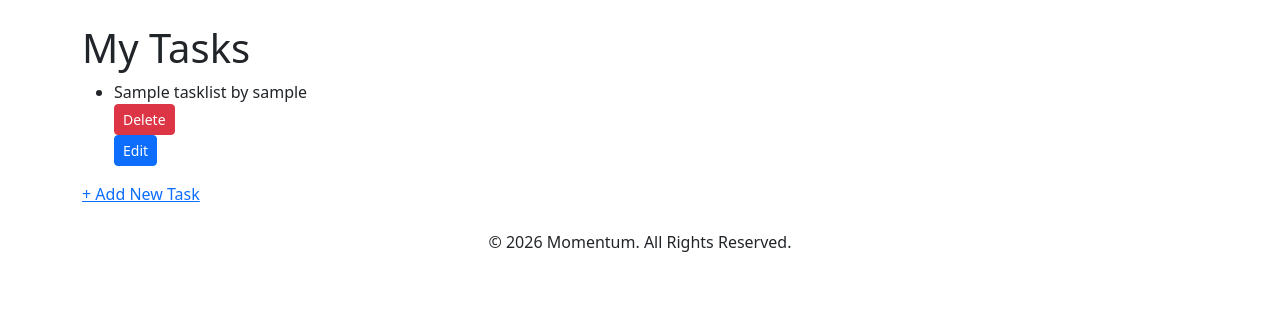
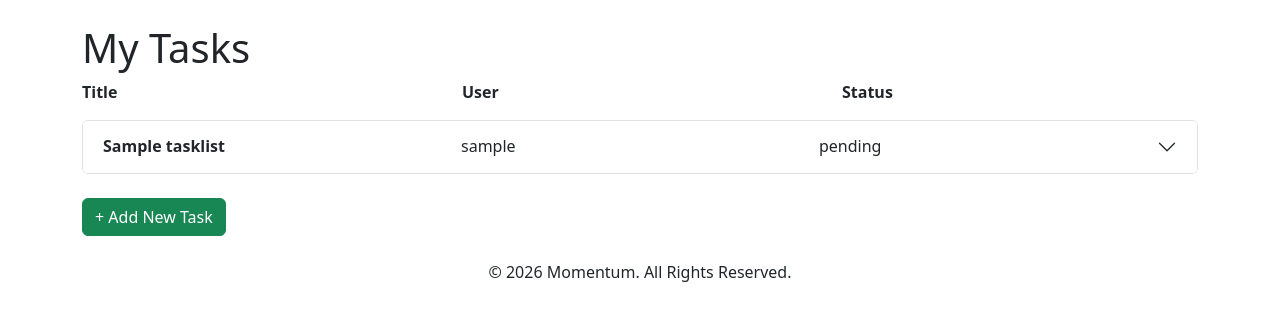
Before and after one commit to decccmcc/momentum, a Django app: page / in a window 1280 px wide. Shown: the part 56-377 px from the top of the page. Run offline with Django 5.2, Linux system fonts and the light colour scheme; a user stored in the database is signed in; tables that the repository leaves empty hold one stand-in row (values such as "Sample post"); some libraries are stand-ins or nearby versions.

Commit message:
Refactor task view to use accordion layout and improve task display

```diff
--- a/task/templates/task/task_view.html
+++ b/task/templates/task/task_view.html
@@ -1,23 +1,67 @@
-{% extends "index.html" %}
-
-{% block content %}
+{% extends "index.html" %} {% block content %}
 
 <h1>My Tasks</h1>
 
-<ul>
-    {% for task in tasks %}
-    <li>
-        {{ task.title }} by {{ task.user }}
-        <form method="post" action="{% url 'delete_task' task.pk %}">
+<!-- Shared header row -->
+<div class="row fw-bold pb-2 mb-2">
+  <div class="col-4">Title</div>
+  <div class="col-4">User</div>
+  <div class="col-4">Status</div>
+</div>
+
+<div class="accordion" id="taskAccordion">
+  {% for task in tasks %}
+  <div class="accordion-item mb-2">
+    <h2 class="accordion-header" id="heading{{ task.id }}">
+      <button
+        class="accordion-button collapsed"
+        type="button"
+        data-bs-toggle="collapse"
+        data-bs-target="#collapse{{ task.id }}"
+        aria-expanded="false"
+        aria-controls="collapse{{ task.id }}"
+      >
+        <div class="row w-100">
+          <div class="col-4 fw-bold">{{ task.title }}</div>
+          <div class="col-4">{{ task.user }}</div>
+          <div class="col-4">{{ task.status }}</div>
+        </div>
+      </button>
+    </h2>
+
+    <div
+      id="collapse{{ task.id }}"
+      class="accordion-collapse collapse"
+      aria-labelledby="heading{{ task.id }}"
+      data-bs-parent="#taskAccordion"
+    >
+      <div class="accordion-body">
+        <p class="mb-3">
+          <strong>Description:</strong><br />
+          {{ task.description }}
+        </p>
+
+        <div class="d-flex gap-2">
+          <form method="post" action="{% url 'delete_task' task.pk %}">
             {% csrf_token %}
             <button type="submit" class="btn btn-danger btn-sm">Delete</button>
-        </form>
-        <a href="{% url 'task_edit' task.id %}" class="btn btn-sm btn-primary">Edit</a>
-    </li>
-    {% empty %}
-    <li>No tasks yet.</li>
-    {% endfor %}
-</ul>
-<a href="{% url 'task_add' %}"> + Add New Task</a>
+          </form>
+
+          <a
+            href="{% url 'task_edit' task.id %}"
+            class="btn btn-primary btn-sm"
+          >
+            Edit
+          </a>
+        </div>
+      </div>
+    </div>
+  </div>
+  {% empty %}
+  <p>No tasks yet.</p>
+  {% endfor %}
+</div>
+
+<a href="{% url 'task_add' %}" class="btn btn-success mt-3">+ Add New Task</a>
 
 {% endblock content %}
```
